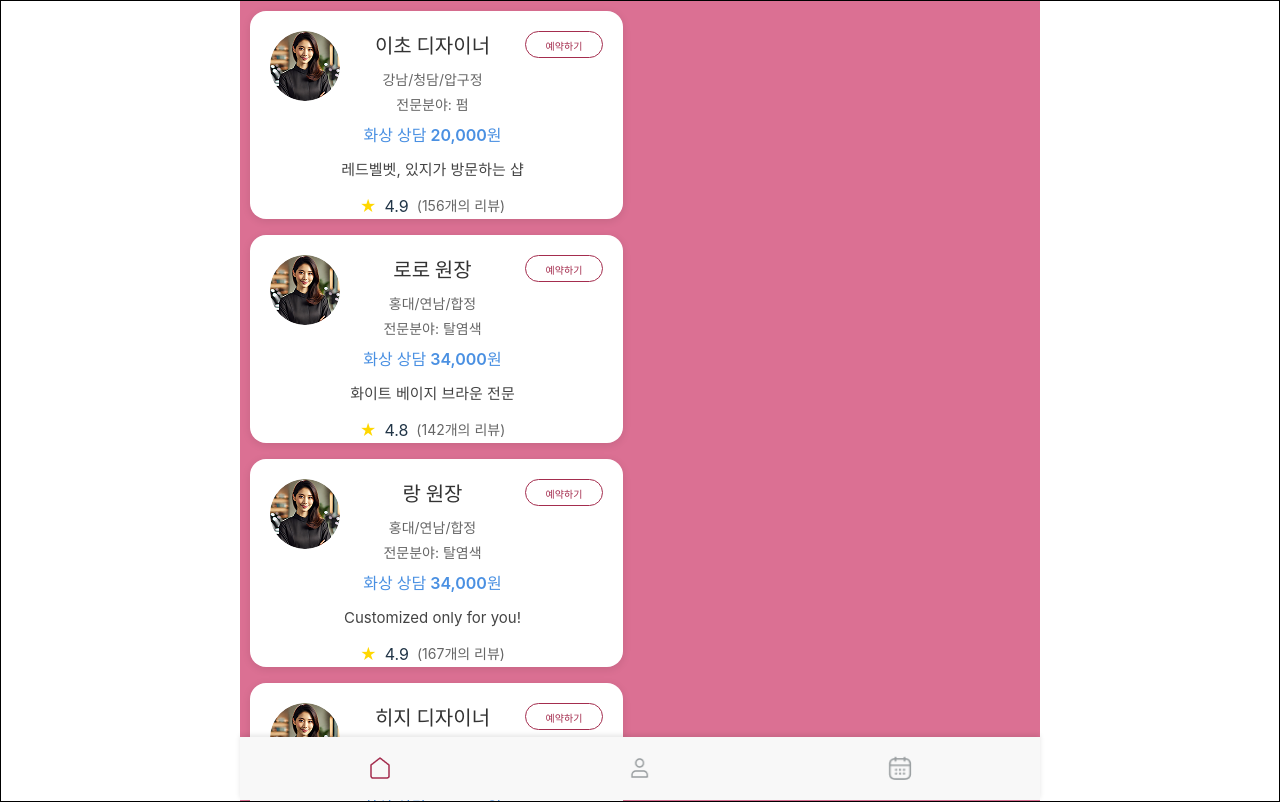
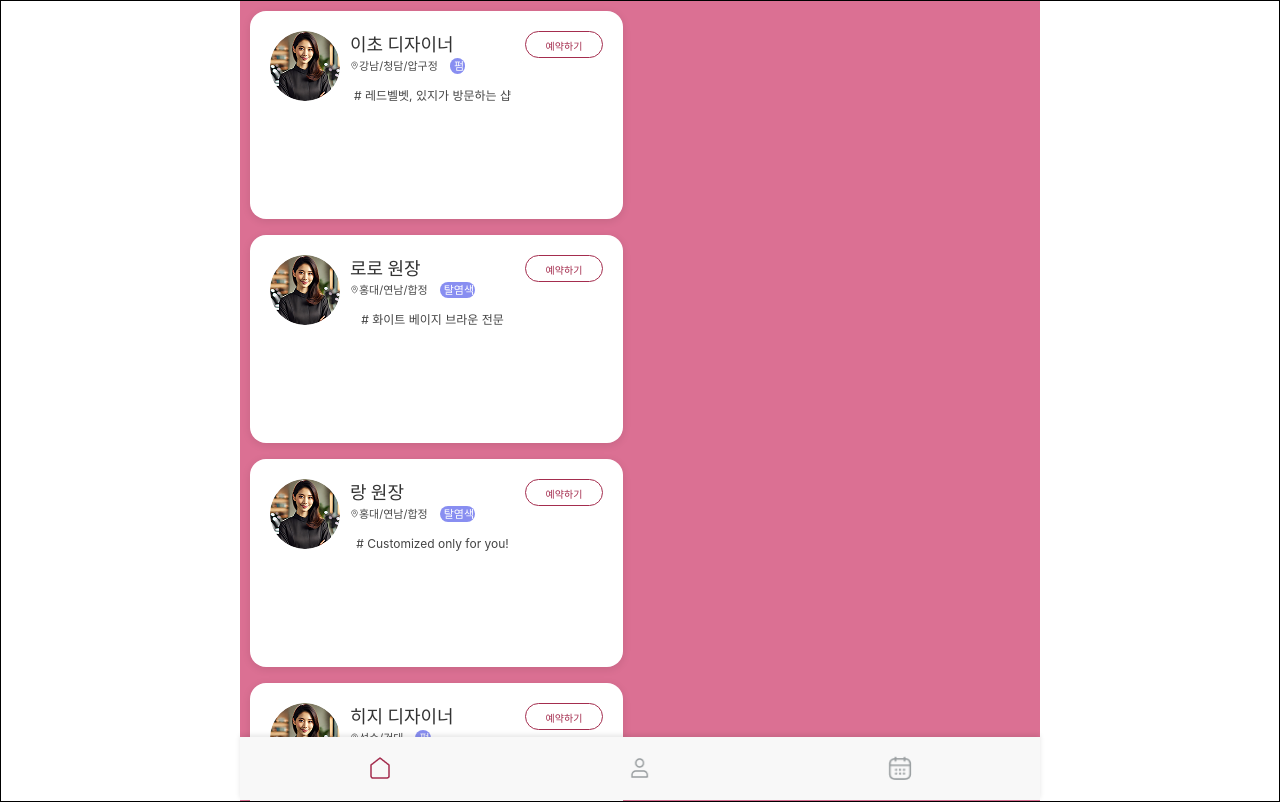
Before and after one commit to Kwondongkyun/Blaybus-Hackathon, a React (Vite) app: page /consulting/1 in a window 1280 px wide. Built offline with nearby package versions, Linux system fonts and the light colour scheme.

Commit message:
design: 디자이너 리스트 스타일 수정

```diff
--- a/src/pages/DesignerList.jsx
+++ b/src/pages/DesignerList.jsx
@@ -1,6 +1,7 @@
 import { useNavigate, useParams } from "react-router-dom";
 import Footer from "../components/Footer";
 import designer2second from "./../assets/designer_2second.png";
+import location from "./../assets/location.png";
 import "../styles/DesignerList.css";
 
 function DesignerList() {
@@ -244,23 +245,29 @@ function DesignerList() {
               />
               <div className="designer-info">
                 <h2>{designer.name}</h2>
-                <p className="area">{designer.area}</p>
-                <p className="specialty">
+                <p className="area">
+                  <img src={location} />
+                  {designer.area}
+                  <span className="specialty">
+                    {` ${designer.specialty}${" "}`}
+                  </span>
+                </p>
+                {/* <p className="specialty">
                   전문분야: {designer.specialty}
-                </p>
-                <p className="price">
+                </p> */}
+                {/* <p className="price">
                   {type === "offline"
                     ? `대면 상담 ${designer.price.offline.toLocaleString()}원`
                     : `화상 상담 ${designer.price.online.toLocaleString()}원`}
-                </p>
-                <p className="description">{designer.description}</p>
-                <div className="rating">
+                </p> */}
+                <p className="description">{`# ${designer.description}`}</p>
+                {/* <div className="rating">
                   <span className="stars">★</span>
                   <span>{designer.rating}</span>
                   <span className="review-count">
                     ({designer.reviewCount}개의 리뷰)
                   </span>
-                </div>
+                </div> */}
               </div>
               <button className="select-designer-button">
                 예약하기
--- a/src/styles/DesignerList.css
+++ b/src/styles/DesignerList.css
@@ -48,22 +48,43 @@
 
 .designer-info h2 {
   color: #333;
-  font-size: 20px;
-  margin-bottom: 8px;
+  font-size: 18px;
+  margin-left: 10px;
+  text-align: left;
+}
+
+/* 지역 */
+.area {
+  color: #494949;
+  font-size: 11px;
+  margin-left: 10px;
+  text-align: left;
+}
+
+/* 가격 */
+.price {
+  color: #4a90e2;
+  font-weight: 600;
+  font-size: 16px;
+  margin: 8px 0;
   text-align: center;
 }
 
-.experience,
+/* 특기 */
 .specialty {
-  color: #666;
-  font-size: 14px;
-  margin-bottom: 4px;
+  margin-left: 12px;
+  padding: 1px;
+  background-color: #888ef1;
+  color: #ffffff;
+  border-radius: 48px;
+  border: none;
   text-align: center;
 }
 
+/* 한줄 소개 */
 .description {
   color: #444;
-  font-size: 15px;
+  font-size: 12px;
   line-height: 1.5;
   margin: 12px 0;
   text-align: center;
@@ -103,18 +124,3 @@
 .select-designer-button:hover {
   background-color: #357abd;
 }
-
-.area {
-  color: #666;
-  font-size: 14px;
-  margin-bottom: 4px;
-  text-align: center;
-}
-
-.price {
-  color: #4a90e2;
-  font-weight: 600;
-  font-size: 16px;
-  margin: 8px 0;
-  text-align: center;
-}
```
Also changed, not shown: src/assets/location.png (added).
